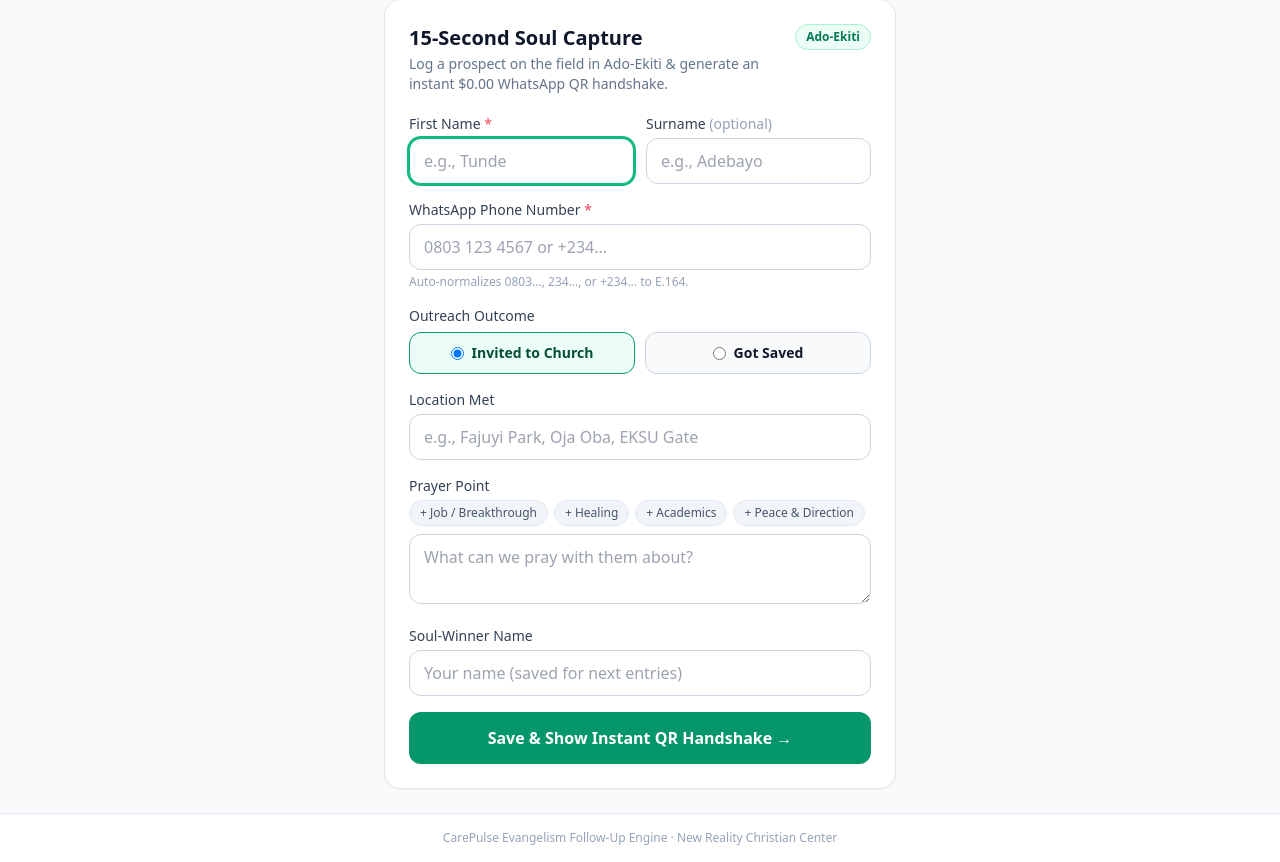
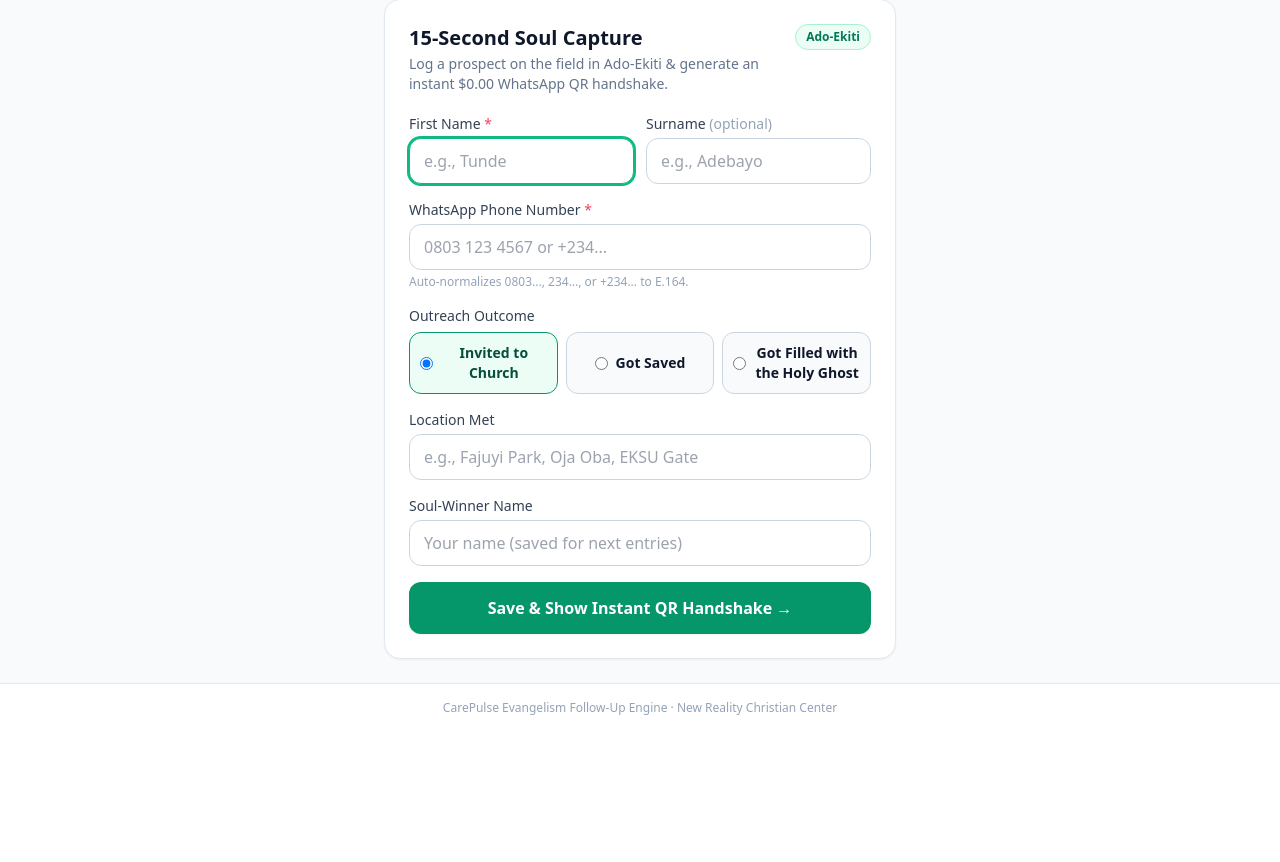
Before and after one commit to Loreinspired/carepulse-nrcc, a Django app: page / in a window 1280 px wide. Shown: the part 128-990 px from the top of the page. After the commit the page ends 843 px from the top, so only its background shows below. Run offline with Django 5.2, Linux system fonts and the light colour scheme; parts of the project's set-up code (start-up, migrations or seed data) failed here and were passed over; some libraries are stand-ins or nearby versions.

Commit message:
Remove field Prayer Point and add Got Filled with the Holy Ghost option

```diff
--- a/outreach/forms.py
+++ b/outreach/forms.py
@@ -51,15 +51,6 @@ class FieldCaptureForm(forms.Form):
             attrs={
                 "placeholder": "e.g., Fajuyi Park, Oja Oba, EKSU Gate",
                 "list": "ado-ekiti-locations",
-            }
-        ),
-    )
-    prayer_point = forms.CharField(
-        required=False,
-        widget=forms.Textarea(
-            attrs={
-                "rows": 2,
-                "placeholder": "What can we pray with them about?",
             }
         ),
     )
--- a/outreach/models.py
+++ b/outreach/models.py
@@ -43,6 +43,7 @@ class OutreachContact(models.Model):
     class OutreachOutcome(models.TextChoices):
         INVITED = "INVITED", "Invited to Church"
         GOT_SAVED = "GOT_SAVED", "Got Saved"
+        FILLED_HOLY_GHOST = "FILLED_HOLY_GHOST", "Got Filled with the Holy Ghost"
 
     first_name = models.CharField(max_length=100)
     last_name = models.CharField(max_length=100, blank=True)
@@ -51,7 +52,7 @@ class OutreachContact(models.Model):
     wa_id = models.CharField(max_length=20, blank=True, db_index=True)
 
     outreach_outcome = models.CharField(
-        max_length=20,
+        max_length=32,
         choices=OutreachOutcome.choices,
         default=OutreachOutcome.INVITED,
         db_index=True,
--- a/outreach/services.py
+++ b/outreach/services.py
@@ -241,7 +241,12 @@ def build_step_message_content(contact: OutreachContact, step: int) -> dict[str,
         prayer_snippet = f'\n\nWe are standing in faith with you on your prayer request: "{contact.prayer_point}".'
 
     if step == 1:
-        if contact.outreach_outcome == OutreachContact.OutreachOutcome.GOT_SAVED:
+        if contact.outreach_outcome == OutreachContact.OutreachOutcome.FILLED_HOLY_GHOST:
+            intro = (
+                f"Hallelujah {name}! We rejoice with you on being filled with the Holy Ghost around {location}! "
+                f"We are thrilled to welcome you into the {church} family."
+            )
+        elif contact.outreach_outcome == OutreachContact.OutreachOutcome.GOT_SAVED:
             intro = (
                 f"Congratulations {name} on giving your life to Christ around {location}! "
                 f"Heaven rejoices with you, and we are thrilled to welcome you into the {church} family."
@@ -314,7 +319,12 @@ def build_field_handshake_url(
     """
     location = contact.location_met or "Ado-Ekiti"
     outcome = outcome_override or contact.outreach_outcome
-    if outcome == OutreachContact.OutreachOutcome.GOT_SAVED:
+    if outcome == OutreachContact.OutreachOutcome.FILLED_HOLY_GHOST:
+        prefill = (
+            f"Hi {settings.CHURCH_SHORT_NAME}! I'm {contact.first_name}, I got filled with the Holy Ghost "
+            f"around {location}. Please connect with me and pray with me!"
+        )
+    elif outcome == OutreachContact.OutreachOutcome.GOT_SAVED:
         prefill = (
             f"Hi {settings.CHURCH_SHORT_NAME}! I'm {contact.first_name}, I just got saved "
             f"around {location}. Please connect with me and pray with me!"
--- a/outreach/templates/outreach/field_capture.html
+++ b/outreach/templates/outreach/field_capture.html
@@ -69,18 +69,24 @@
         <label class="block text-sm font-medium text-slate-700 mb-1.5">
           Outreach Outcome
         </label>
-        <div class="grid grid-cols-2 gap-2.5">
-          <label class="flex items-center justify-center gap-2 p-2.5 rounded-xl border border-slate-300 bg-slate-50 has-[:checked]:border-emerald-600 has-[:checked]:bg-emerald-50 has-[:checked]:text-emerald-900 cursor-pointer text-sm font-semibold transition">
+        <div class="grid grid-cols-1 sm:grid-cols-3 gap-2">
+          <label class="flex items-center justify-center gap-2 p-2.5 rounded-xl border border-slate-300 bg-slate-50 has-[:checked]:border-emerald-600 has-[:checked]:bg-emerald-50 has-[:checked]:text-emerald-900 cursor-pointer text-xs sm:text-sm font-semibold transition text-center">
             <input type="radio" name="outreach_outcome" value="INVITED"
-                   {% if form.outreach_outcome.value != 'GOT_SAVED' %}checked{% endif %}
+                   {% if form.outreach_outcome.value != 'GOT_SAVED' and form.outreach_outcome.value != 'FILLED_HOLY_GHOST' %}checked{% endif %}
                    class="text-emerald-600 focus:ring-emerald-500" />
             <span>Invited to Church</span>
           </label>
-          <label class="flex items-center justify-center gap-2 p-2.5 rounded-xl border border-slate-300 bg-slate-50 has-[:checked]:border-amber-600 has-[:checked]:bg-amber-50 has-[:checked]:text-amber-900 cursor-pointer text-sm font-semibold transition">
+          <label class="flex items-center justify-center gap-2 p-2.5 rounded-xl border border-slate-300 bg-slate-50 has-[:checked]:border-amber-600 has-[:checked]:bg-amber-50 has-[:checked]:text-amber-900 cursor-pointer text-xs sm:text-sm font-semibold transition text-center">
             <input type="radio" name="outreach_outcome" value="GOT_SAVED"
                    {% if form.outreach_outcome.value == 'GOT_SAVED' %}checked{% endif %}
                    class="text-amber-600 focus:ring-amber-500" />
             <span>Got Saved</span>
+          </label>
+          <label class="flex items-center justify-center gap-2 p-2.5 rounded-xl border border-slate-300 bg-slate-50 has-[:checked]:border-violet-600 has-[:checked]:bg-violet-50 has-[:checked]:text-violet-900 cursor-pointer text-xs sm:text-sm font-semibold transition text-center">
+            <input type="radio" name="outreach_outcome" value="FILLED_HOLY_GHOST"
+                   {% if form.outreach_outcome.value == 'FILLED_HOLY_GHOST' %}checked{% endif %}
+                   class="text-violet-600 focus:ring-violet-500" />
+            <span>Got Filled with the Holy Ghost</span>
           </label>
         </div>
       </div>
@@ -107,33 +113,6 @@
       </div>
 
       <div>
-        <label for="id_prayer_point" class="block text-sm font-medium text-slate-700 mb-1">
-          Prayer Point
-        </label>
-        <div class="flex flex-wrap gap-1.5 mb-2">
-          <button type="button" onclick="addPrayerChip('Job & Financial Breakthrough')"
-                  class="px-2.5 py-1 rounded-full bg-slate-100 hover:bg-emerald-50 hover:text-emerald-700 text-xs text-slate-600 border border-slate-200 transition">
-            + Job / Breakthrough
-          </button>
-          <button type="button" onclick="addPrayerChip('Divine Healing & Health')"
-                  class="px-2.5 py-1 rounded-full bg-slate-100 hover:bg-emerald-50 hover:text-emerald-700 text-xs text-slate-600 border border-slate-200 transition">
-            + Healing
-          </button>
-          <button type="button" onclick="addPrayerChip('Academic Success & Exams')"
-                  class="px-2.5 py-1 rounded-full bg-slate-100 hover:bg-emerald-50 hover:text-emerald-700 text-xs text-slate-600 border border-slate-200 transition">
-            + Academics
-          </button>
-          <button type="button" onclick="addPrayerChip('Peace & Direction')"
-                  class="px-2.5 py-1 rounded-full bg-slate-100 hover:bg-emerald-50 hover:text-emerald-700 text-xs text-slate-600 border border-slate-200 transition">
-            + Peace &amp; Direction
-          </button>
-        </div>
-        <textarea name="prayer_point" id="id_prayer_point" rows="2"
-                  placeholder="What can we pray with them about?"
-                  class="w-full rounded-xl border border-slate-300 px-3.5 py-2.5 text-base focus:outline-none focus:ring-2 focus:ring-emerald-500 focus:border-emerald-500">{{ form.prayer_point.value|default:'' }}</textarea>
-      </div>
-
-      <div>
         <label for="id_soul_winner_name" class="block text-sm font-medium text-slate-700 mb-1">
           Soul-Winner Name
         </label>
@@ -151,18 +130,3 @@
   </div>
 </div>
 {% endblock %}
-
-{% block extra_js %}
-<script>
-  function addPrayerChip(text) {
-    const field = document.getElementById('id_prayer_point');
-    if (!field) return;
-    const current = field.value.trim();
-    if (!current) {
-      field.value = text;
-    } else if (!current.toLowerCase().includes(text.toLowerCase())) {
-      field.value = current + '; ' + text;
-    }
-  }
-</script>
-{% endblock %}
--- a/outreach/templates/outreach/partials/contact_card.html
+++ b/outreach/templates/outreach/partials/contact_card.html
@@ -20,7 +20,11 @@
         <span class="text-xs font-mono px-2 py-0.5 rounded-md bg-slate-100 text-slate-700">
           {{ contact.phone_e164 }}
         </span>
-        {% if contact.outreach_outcome == 'GOT_SAVED' %}
+        {% if contact.outreach_outcome == 'FILLED_HOLY_GHOST' %}
+          <span class="text-xs px-2.5 py-0.5 rounded-full bg-violet-100 text-violet-800 border border-violet-300 font-semibold">
+            Got Filled with the Holy Ghost
+          </span>
+        {% elif contact.outreach_outcome == 'GOT_SAVED' %}
           <span class="text-xs px-2.5 py-0.5 rounded-full bg-amber-100 text-amber-800 border border-amber-300 font-semibold">
             Got Saved
           </span>
--- a/outreach/views.py
+++ b/outreach/views.py
@@ -122,7 +122,6 @@ def field_capture_view(request):
                     "wa_id": e164_to_wa_id(phone_e164),
                     "outreach_outcome": outcome,
                     "location_met": cd.get("location_met", "").strip(),
-                    "prayer_point": cd.get("prayer_point", "").strip(),
                     "soul_winner_name": soul_winner,
                     "capture_source": OutreachContact.CaptureSource.FIELD_FORM,
                     "drip_step": 1,
@@ -134,15 +133,12 @@ def field_capture_view(request):
                 contact.outreach_outcome = outcome
                 if cd.get("location_met"):
                     contact.location_met = cd["location_met"].strip()
-                if cd.get("prayer_point"):
-                    contact.prayer_point = cd["prayer_point"].strip()
                 if soul_winner:
                     contact.soul_winner_name = soul_winner
                 contact.save(
                     update_fields=[
                         "outreach_outcome",
                         "location_met",
-                        "prayer_point",
                         "soul_winner_name",
                         "updated_at",
                     ]
@@ -168,6 +164,7 @@ def field_qr_handshake_view(request, pk: int):
     if requested_outcome in {
         OutreachContact.OutreachOutcome.INVITED,
         OutreachContact.OutreachOutcome.GOT_SAVED,
+        OutreachContact.OutreachOutcome.FILLED_HOLY_GHOST,
     } and requested_outcome != contact.outreach_outcome:
         contact.outreach_outcome = requested_outcome
         contact.save(update_fields=["outreach_outcome", "updated_at"])
```
Also changed, not shown: outreach/templates/outreach/field_qr_handshake.html (+6 -2 lines), outreach/tests/test_views.py (+13 -1 lines), outreach/migrations/0003_alter_outreachcontact_outreach_outcome.py (added).
